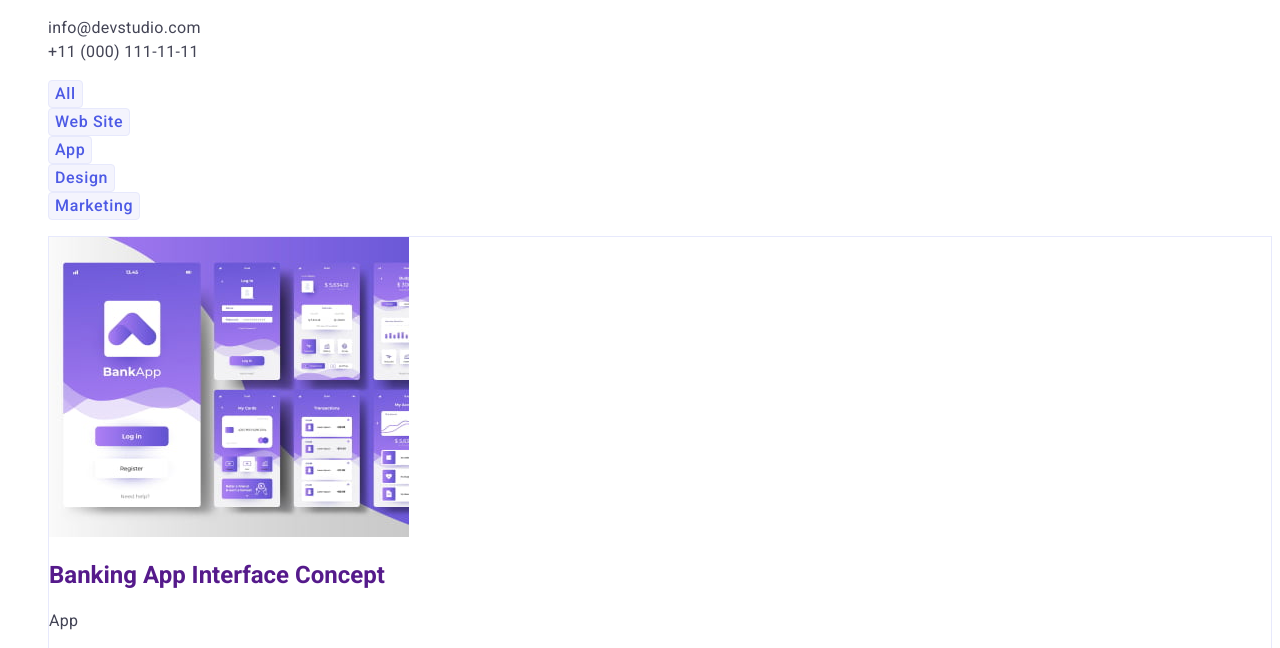
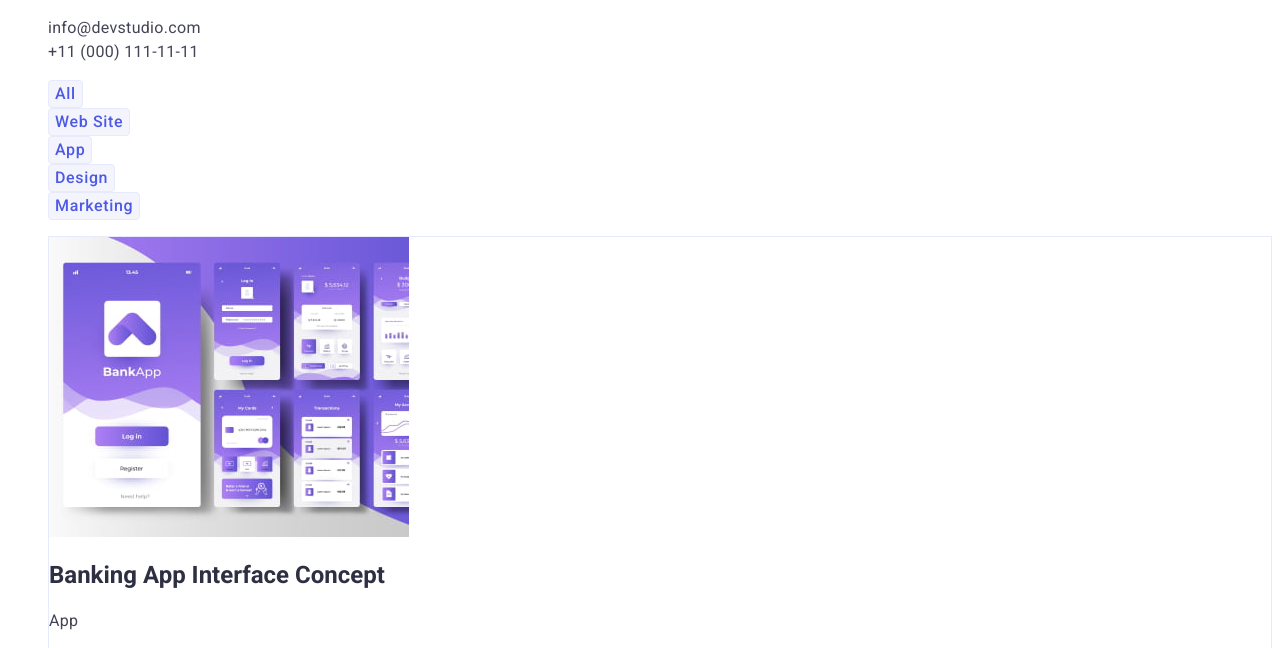
Before and after one commit to Kateryna4213/goit-markup-hw-02, a plain HTML site: page portfolio.html in a window 1280 px wide. Shown: the part 117-765 px from the top of the page. Drawn offline with Linux system fonts and the light colour scheme.

Commit message:
updated.5

```diff
--- a/css/styles.css
+++ b/css/styles.css
@@ -19,6 +19,7 @@
 .link {
   text-decoration: none;
   font-style: normal;
+  color: var(--primary-text-color-theme-light);
 }
 body {
   font-family: var(--main-font-family);
```
